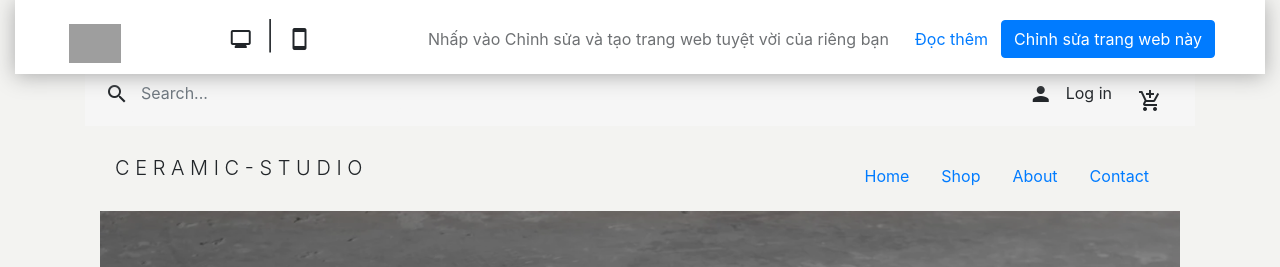
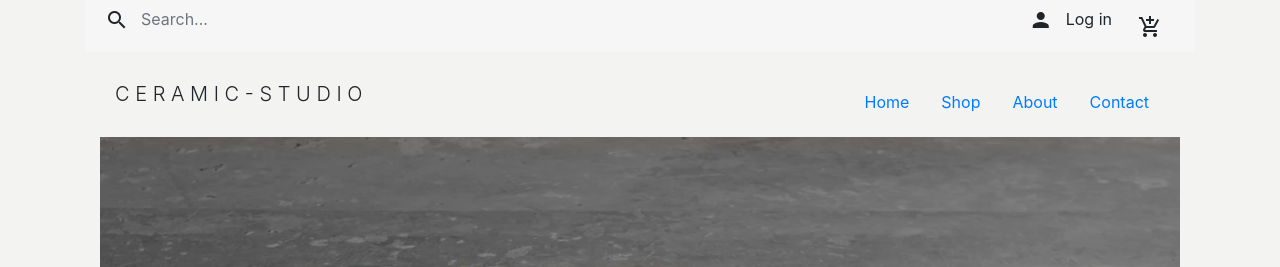
Before and after one commit to WixCeramix/Front-end.io, a plain HTML site: page index.html in a window 1280 px wide. Shown: the top 267 px of the page. Drawn offline with nearby package versions, Linux system fonts and the light colour scheme; grey boxes are pictures that could not be loaded.

Commit message:
Update index.html

```diff
--- a/index.html
+++ b/index.html
@@ -15,7 +15,7 @@
 </head>
 <body>
     <div class="container-fluid">
-        <div class="top">
+        <!-- <div class="top">
             <div class="logo">
                 <img style="border-style:none;" src="https://static-00.iconduck.com/assets.00/wix-icon-512x200-31reswlx.png" class="img-thumbnail" alt="">
             </div>
@@ -29,7 +29,7 @@
                 <div><button type="button" class="btn btn-link">Đọc thêm</button></div>
                 <div><button type="button" class="btn btn-primary ">Chỉnh sửa trang web này</button></div>
             </div>
-        </div>
+        </div> -->
         <div class="body">
             <div class="header">
                 <div class="search">
```
